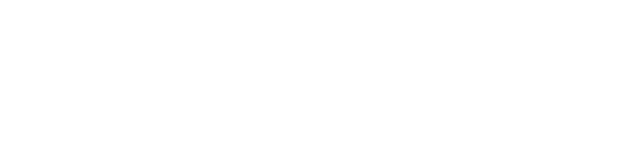
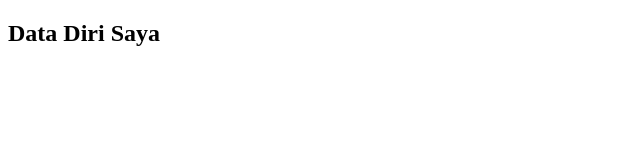
Before and after one commit to Dwivindo/vindo-git-test-2, a plain HTML site: page index.html in a window 1280 px wide. Shown: the whole page, without its empty margins (0-640 px from the left). Drawn offline with Linux system fonts and the light colour scheme.

Commit message:
menambahkan teks pada h2

```diff
--- a/index.html
+++ b/index.html
@@ -6,6 +6,6 @@
     <title>Latihan Git 2</title>
 </head>
 <body>
-    <h2></h2>
+    <h2>Data Diri Saya</h2>
 </body>
 </html>
```
